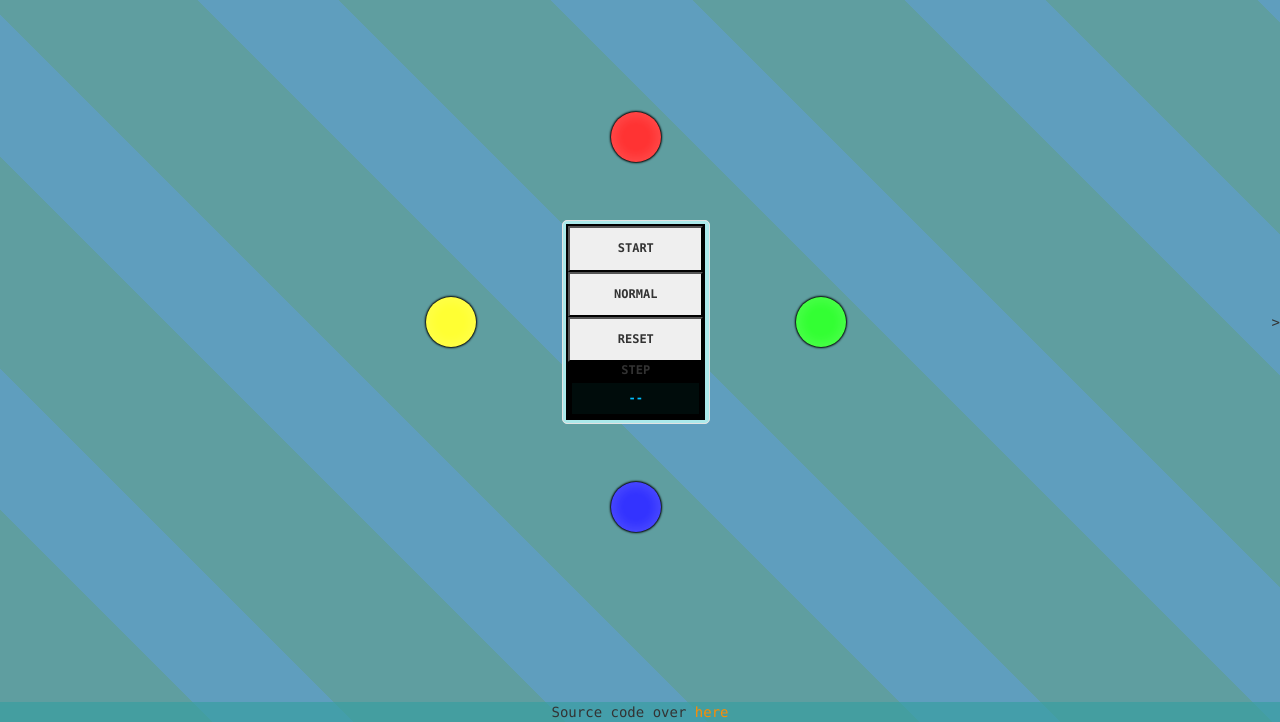
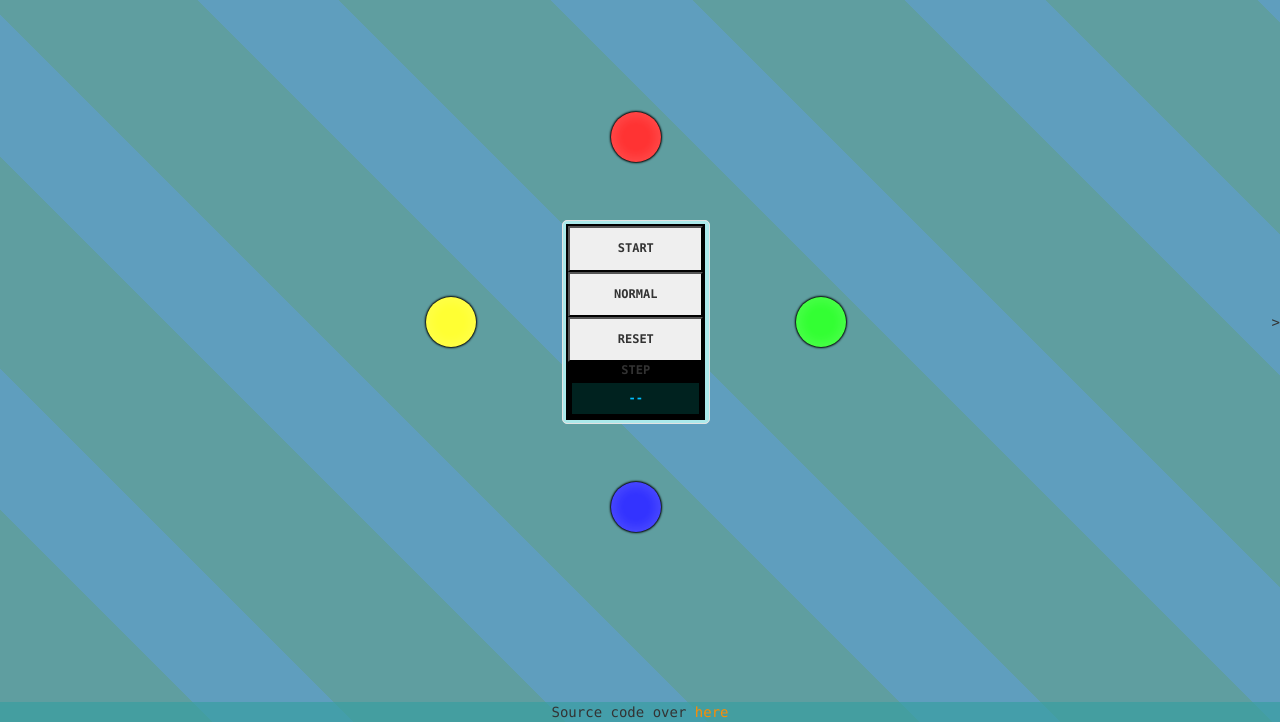
Before and after one commit to St3ps/Simon, a plain HTML site: page public/index.html in a window 1280 px wide. Shown: the part 78-800 px from the top of the page. Drawn offline with Linux system fonts and the light colour scheme.

Commit message:
more tweaks to menu

```diff
--- a/assets/scss/base/_variables.scss
+++ b/assets/scss/base/_variables.scss
@@ -5,7 +5,7 @@ $hover-shadow-circle: inset 0 0 4px 2px rgba(255,255,255, 0.1), 0 0 2px 12px rgb
 $disabled-button-color: #777;
 
 $step-color: rgba(0,206,209, 0.2);
-$step-bg-color: rgba(0, 226, 209, 0.05);
+$step-bg-color: rgba(0, 226, 209, 0.15);
 
 
 
```
Also changed, not shown: public/css/main.css.
